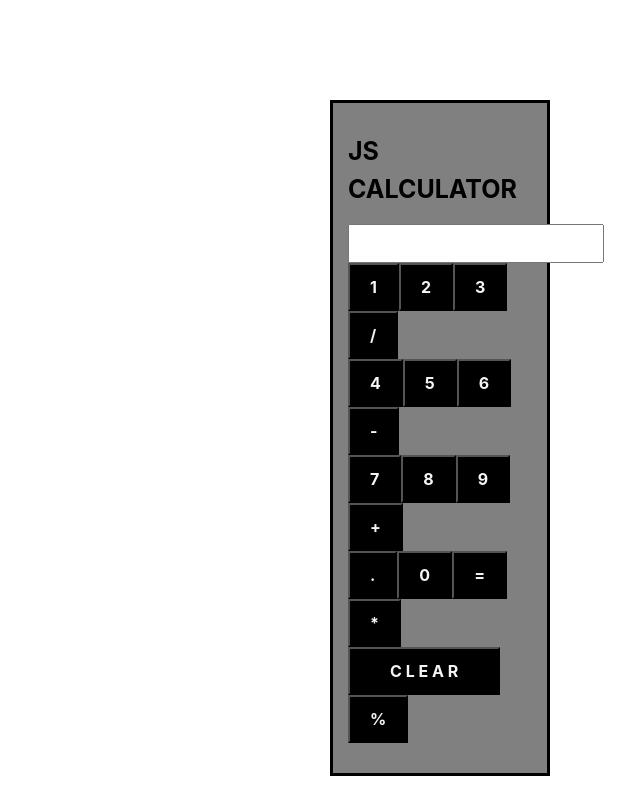
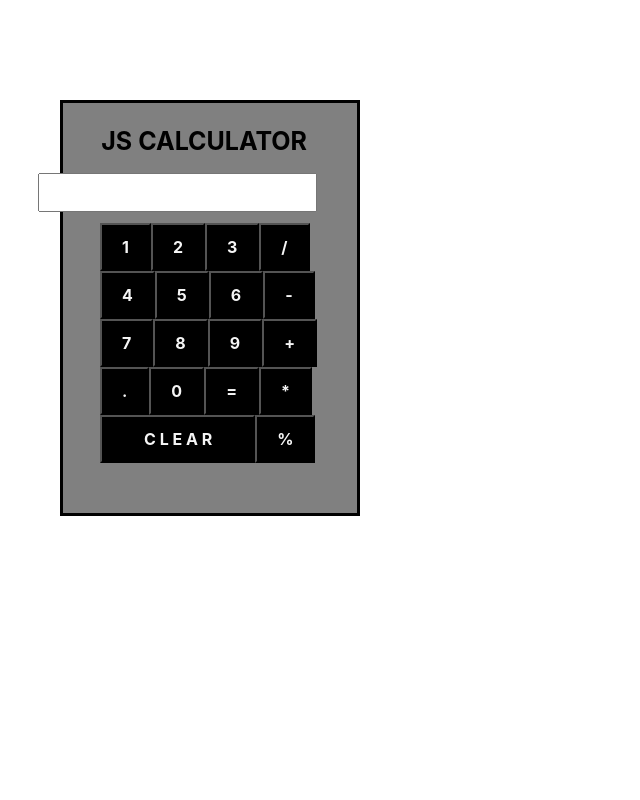
Before and after one commit to Kiranmayi-s/calculator, a plain HTML site: page index.html in a window 1280 px wide. Shown: the whole page, without its empty margins (270-910 px from the left). Drawn offline with nearby package versions, Linux system fonts and the light colour scheme.

Commit message:
Update index.css

```diff
--- a/index.css
+++ b/index.css
@@ -2,17 +2,21 @@ body{
     position: relative;
 }
 div{
-    position: absolute; top:100px; right:650px; left:600px;
+    position: absolute; top:100px; right:650px;
     background-color: gray;
     border: black solid;
-    padding:30px 30px;
+    padding-top:30px; padding-bottom:380px;
+    padding-right: 40px;padding-left: 40px;
+    align-items: center;
 }
 #title{
     text-align: center;
 }
+table{
+    position: absolute; right:40px;top:120px;
+}
 button{
     padding: 10px 20px;
-    border-radius: 30%;
     background-color: black;
     color: whitesmoke;
     font-weight: bold;
@@ -21,18 +25,29 @@ p{
     color: rgb(0, 0, 0);
     font-size: 25px;
     font-weight: bold;
+    position: absolute; right:50px;top:20px;
 }
 #result{
-   padding-top: 10px;
-  font-size: medium;
+   padding-top: 10px; padding-right: 25px;
+   font-size: medium;
+   position: absolute; right:40px;top:70px;
 }
 table{
     border-spacing: 5px 10px;
 }
 #space{
-    padding-right: 40px;padding-left: 40px;
+    padding-right: 41px;padding-left: 42px;
 }
 #page-wrap {
-    width: 220px;
+    width: 300px;
     margin: 0 auto;
     }
+#plus{
+    padding-right: 15px;
+}
+#dot{
+    padding-right: 25px;
+}
+#star{
+    padding-right: 17px;
+}
```
